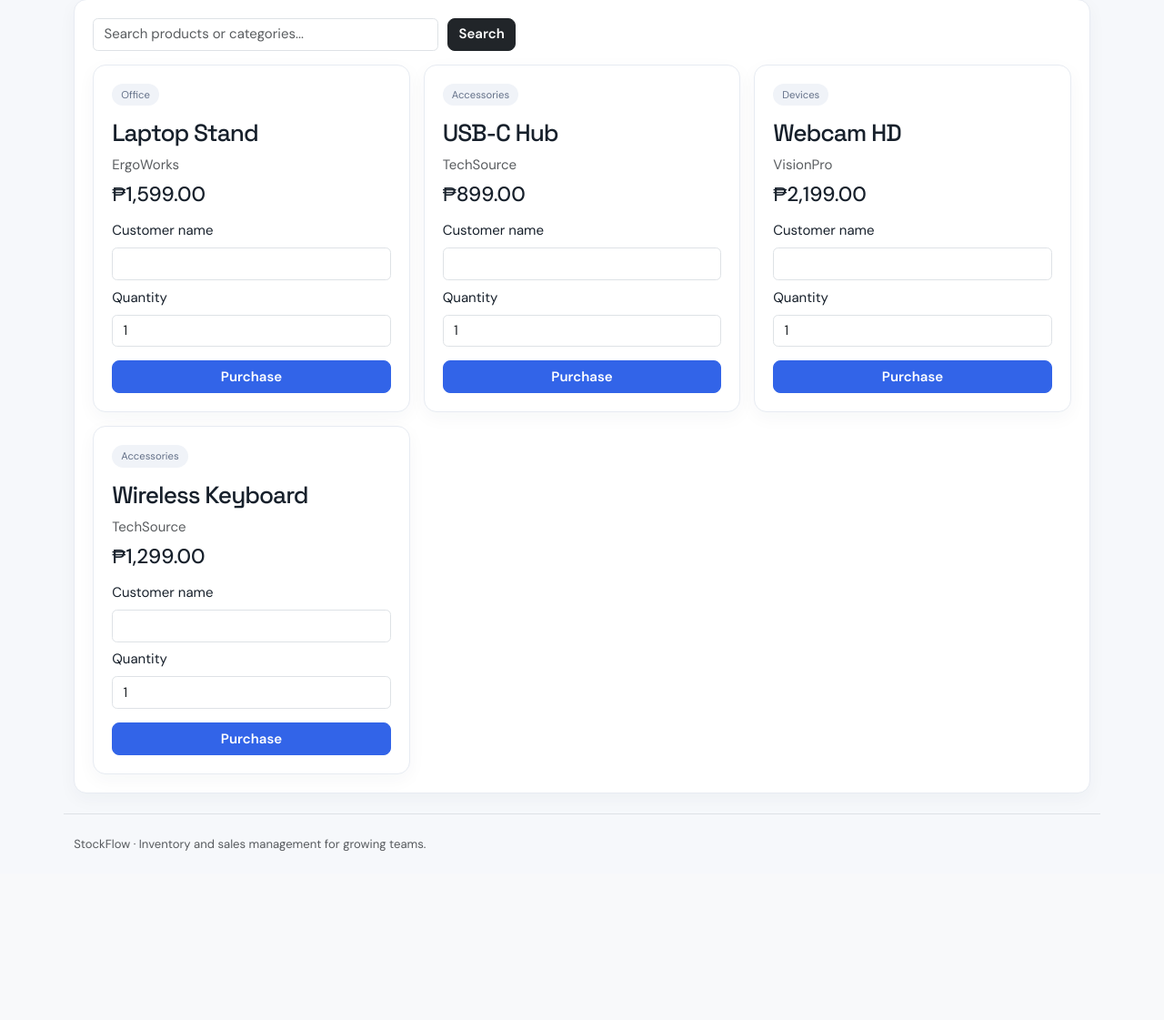
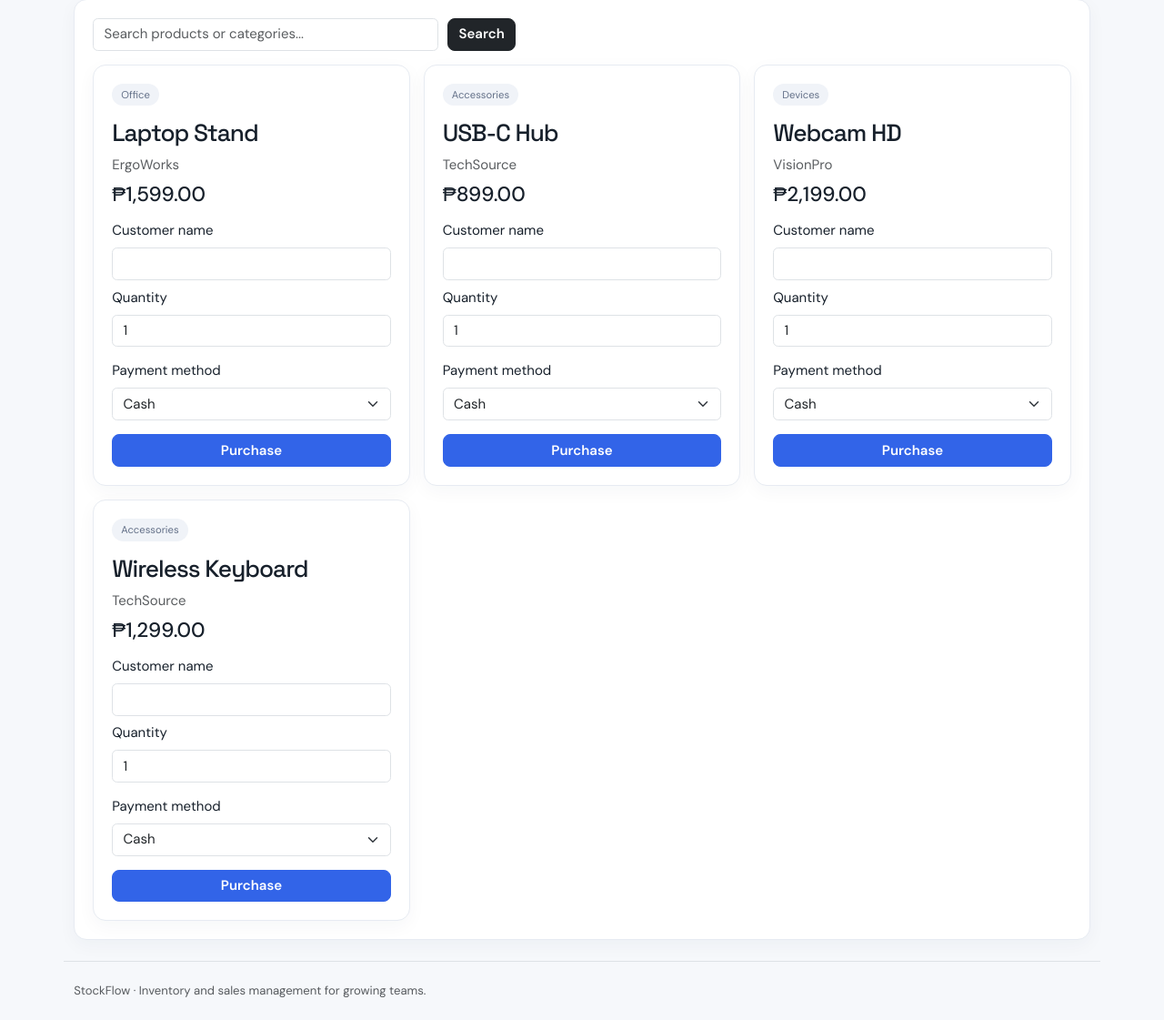
Before and after one commit to kaerumo/Finals-Integ, an ASP.NET Core app: page /Customer in a window 1280 px wide. Shown: the part 228-1349 px from the top of the page at 91% size. Before the commit the page ends 1163 px from the top, so only its background shows below. Run offline with ASP.NET Core 8, Linux system fonts and the light colour scheme; the visitor is signed in with stand-in values (Sample User, id 1); data comes from the database, SQL or seed files in the repository; the project's own start-up code is not run, and a stand-in starts its controllers and pages.

Commit message:
Update Project Files

```diff
--- a/FinalsInteg/Controllers/CustomerController.cs
+++ b/FinalsInteg/Controllers/CustomerController.cs
@@ -23,10 +23,15 @@ public class CustomerController(AppDbContext db) : Controller
 
     [HttpPost]
     [ValidateAntiForgeryToken]
-    public async Task<IActionResult> Purchase(int productId, int quantity, string customerName)
+    public async Task<IActionResult> Purchase(int productId, int quantity, string customerName, string paymentMethod = "Cash")
     {
         var product = await db.Products.FindAsync(productId);
         if (product is null) return NotFound();
+        if (paymentMethod is not ("Cash" or "GCash" or "Card" or "Bank transfer"))
+        {
+            TempData["Error"] = "Please select a valid payment method.";
+            return RedirectToAction(nameof(Index));
+        }
         if (string.IsNullOrWhiteSpace(customerName))
         {
             TempData["Error"] = "Customer name is required.";
@@ -45,7 +50,7 @@ public class CustomerController(AppDbContext db) : Controller
             ProductId = product.ProductId,
             Quantity = quantity,
             TotalAmount = product.Price * quantity,
-            PaymentMethod = "Cash",
+            PaymentMethod = paymentMethod,
             TransactionDate = DateTime.Today
         });
         await db.SaveChangesAsync();
--- a/FinalsInteg/Views/Customer/Index.cshtml
+++ b/FinalsInteg/Views/Customer/Index.cshtml
@@ -33,6 +33,15 @@
                             <label class="form-label" for="quantity-@product.ProductId">Quantity</label>
                             <input id="quantity-@product.ProductId" name="quantity" type="number" min="1" value="1" class="form-control" required />
                         </div>
+                        <div class="mb-3">
+                            <label class="form-label" for="paymentMethod-@product.ProductId">Payment method</label>
+                            <select id="paymentMethod-@product.ProductId" name="paymentMethod" class="form-select" required>
+                                <option value="Cash" selected>Cash</option>
+                                <option value="GCash">GCash</option>
+                                <option value="Card">Card</option>
+                                <option value="Bank transfer">Bank transfer</option>
+                            </select>
+                        </div>
                         <button class="btn btn-primary w-100">Purchase</button>
                     </form>
                 </div>
```
